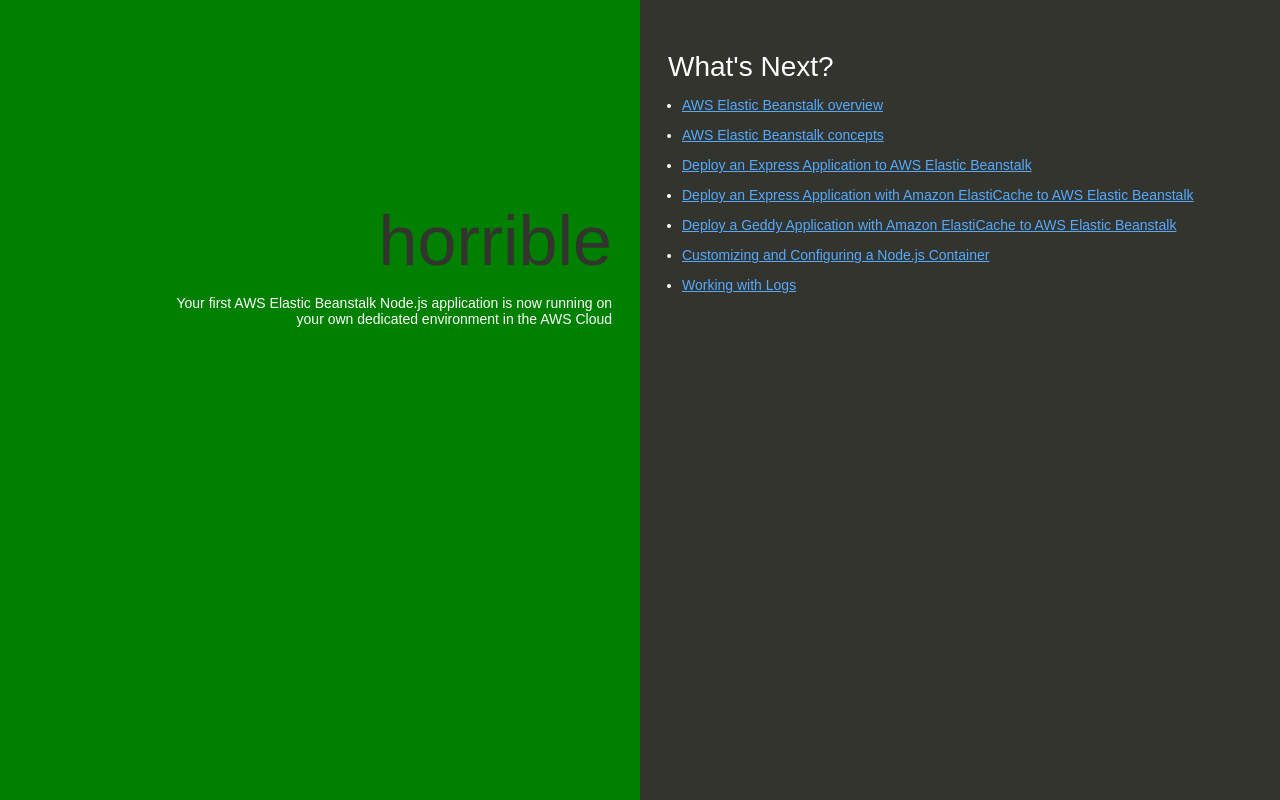
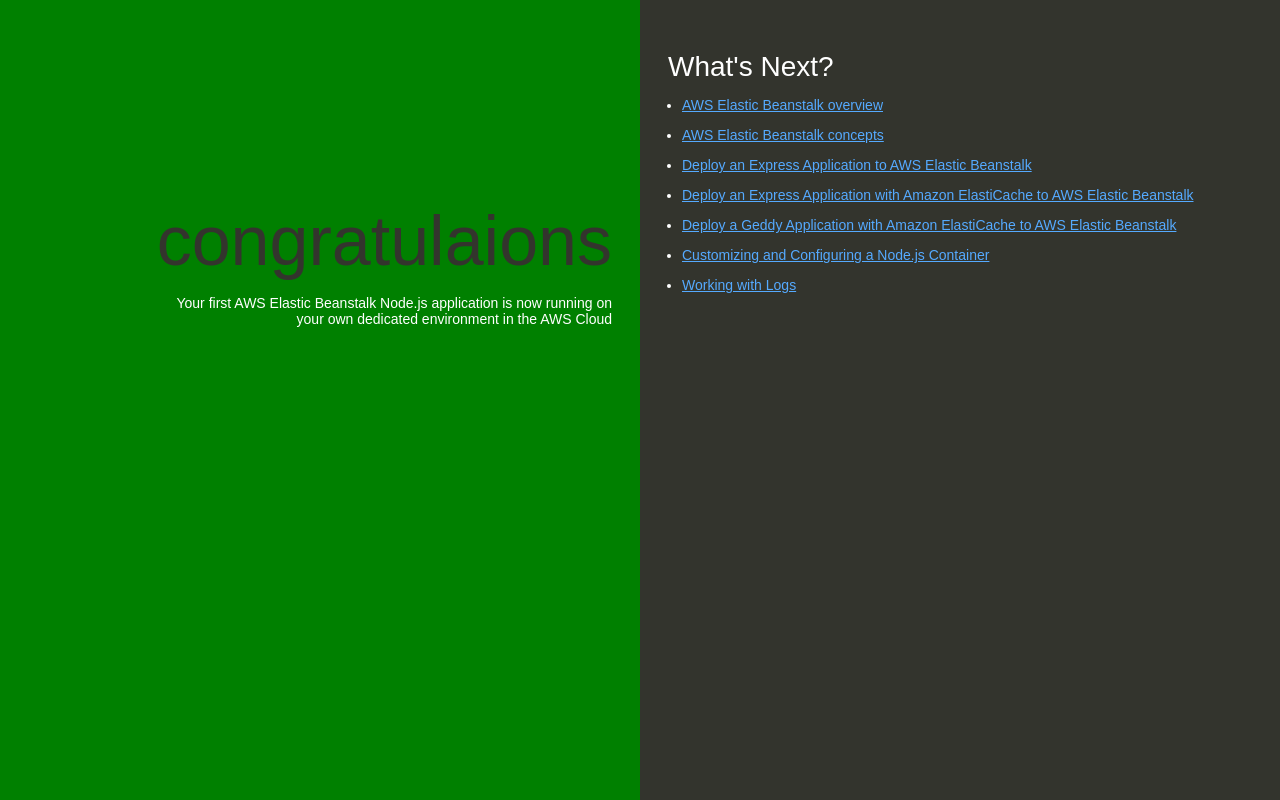
Before and after one commit to abdellahomari87/mynodejs-app, a website: page index.html in a window 1280 px wide. Drawn offline with Linux system fonts and the light colour scheme.

Commit message:
Update index.html

```diff
--- a/index.html
+++ b/index.html
@@ -74,7 +74,7 @@
   </head>
   <body>
     <div class="textColumn">
-      <h1>horrible</h1>
+      <h1>congratulaions</h1>
       <p>Your first AWS Elastic Beanstalk Node.js application is now running on your own dedicated environment in the AWS Cloud</p>
     </div>
     <div class="linksColumn">
```
